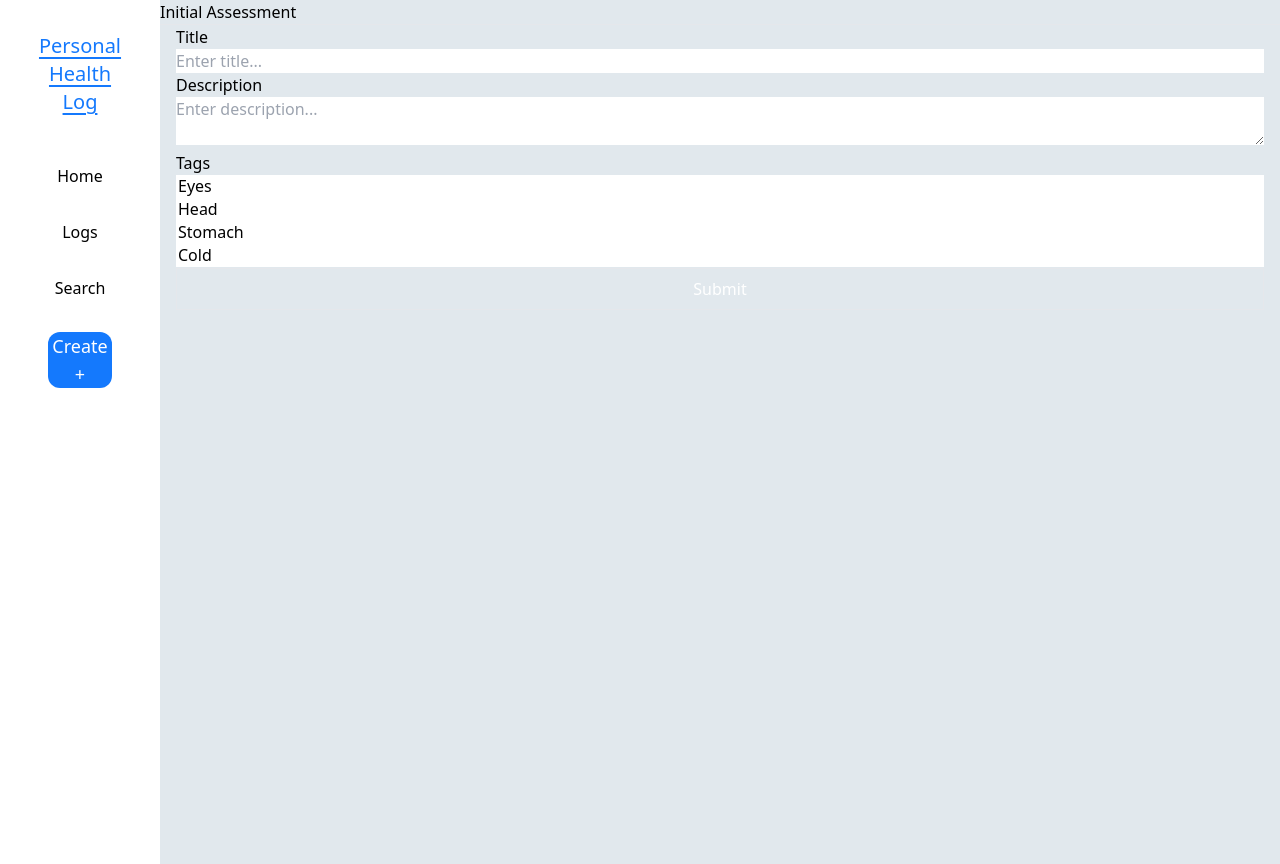
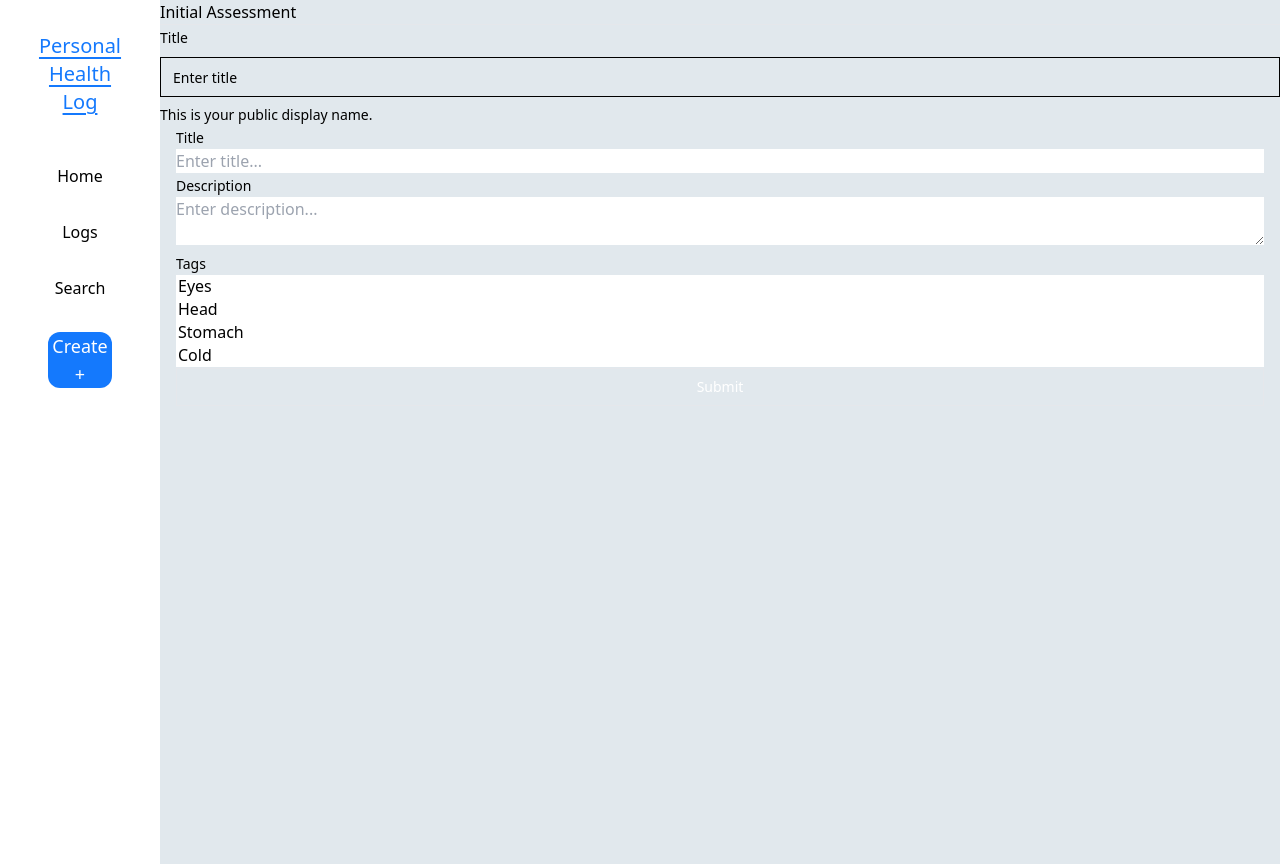
Before and after one commit to JagvirH/personal-health-log-system, a Next.js app: page /Create in a window 1280 px wide. Built offline with nearby package versions, Linux system fonts and the light colour scheme.

Commit message:
fixed css and started using shadcn in the form

```diff
--- a/app/(root)/layout.jsx
+++ b/app/(root)/layout.jsx
@@ -2,6 +2,7 @@ import { Inter } from "next/font/google";
 import "../globals.css";
 import { ClerkProvider } from '@clerk/nextjs'
 import Sidebar from '@/components/layout_design/Sidebar'
+
 
 export default function RootLayout({ children }) {
   return (
--- a/components/Cards/LogCard.jsx
+++ b/components/Cards/LogCard.jsx
@@ -1,5 +1,6 @@
 import React from 'react';
 //import LogCard from '@/components/Cards/LogCard';
+
 
 
 export default async function Sidebar({title, tags, description}) {
--- a/components/forms/createLogForm.tsx
+++ b/components/forms/createLogForm.tsx
@@ -1,11 +1,26 @@
 'use client'
+import '@/app/globals.css'
+import React, { useState } from 'react';
 
-import React, { useState } from 'react';
+import { zodResolver } from "@hookform/resolvers/zod"
+import { useForm } from "react-hook-form"
+import { Button } from "@/components/ui/button"
+import {
+  Form,
+  FormControl,
+  FormDescription,
+  FormField,
+  FormItem,
+  FormLabel,
+  FormMessage,
+} from "@/components/ui/form"
+import { Input } from "@/components/ui/input"
+
+
+import { logForm } from '@/backend/validation/form';
 
 const CreateLogForm = () => {
     const x = 4
-
-
     const [title, setTitle] = useState('');
     const [description, setDescription] = useState('');
 
@@ -16,14 +31,43 @@ const CreateLogForm = () => {
 
     }
 
+    const form = useForm<z.infer<typeof logForm>>({
+        resolver: zodResolver(logForm),
+        defaultValues: {
+          title: "",
+          description: "",
+        },
+      })
+
 
     return (
+
         <div className='p-16'>
             <div className='bg-[#FFFFFF] rounded p-2'>
                 <div className='text-[32px]'>
                     Initial Assessment
                     <hr />
                 </div>
+        <Form {...form}>
+        <form onSubmit={form.handleSubmit(handleSubmit)} className="space-y-8">
+
+
+                <FormField
+                control={form.control}
+                name = 'title'
+                render={({ field }) => (
+                    <FormItem>
+                      <FormLabel>Title</FormLabel>
+                      <FormControl>
+                        <Input placeholder="Enter title" {...field} />
+                      </FormControl>
+                      <FormDescription>
+                        This is your public display name.
+                      </FormDescription>
+                      <FormMessage />
+                    </FormItem>
+                  )}
+                />
 
                 <form className='py-8 px-4' onSubmit={handleSubmit}>
                     <div className='mb-4'>
@@ -67,7 +111,11 @@ const CreateLogForm = () => {
                         Submit
                     </button>
                 </form>
-            </div>
+
+
+        </form>
+        </Form>
+        </div>
         </div>
     )
 }
--- /dev/null
+++ b/components/ui/button.jsx
@@ -0,0 +1,47 @@
+import * as React from "react"
+import { Slot } from "@radix-ui/react-slot"
+import { cva } from "class-variance-authority";
+
+import { cn } from "@/lib/utils"
+
+const buttonVariants = cva(
+  "inline-flex items-center justify-center whitespace-nowrap rounded-md text-sm font-medium ring-offset-background transition-colors focus-visible:outline-none focus-visible:ring-2 focus-visible:ring-ring focus-visible:ring-offset-2 disabled:pointer-events-none disabled:opacity-50",
+  {
+    variants: {
+      variant: {
+        default: "bg-primary text-primary-foreground hover:bg-primary/90",
+        destructive:
+          "bg-destructive text-destructive-foreground hover:bg-destructive/90",
+        outline:
+          "border border-input bg-background hover:bg-accent hover:text-accent-foreground",
+        secondary:
+          "bg-secondary text-secondary-foreground hover:bg-secondary/80",
+        ghost: "hover:bg-accent hover:text-accent-foreground",
+        link: "text-primary underline-offset-4 hover:underline",
+      },
+      size: {
+        default: "h-10 px-4 py-2",
+        sm: "h-9 rounded-md px-3",
+        lg: "h-11 rounded-md px-8",
+        icon: "h-10 w-10",
+      },
+    },
+    defaultVariants: {
+      variant: "default",
+      size: "default",
+    },
+  }
+)
+
+const Button = React.forwardRef(({ className, variant, size, asChild = false, ...props }, ref) => {
+  const Comp = asChild ? Slot : "button"
+  return (
+    (<Comp
+      className={cn(buttonVariants({ variant, size, className }))}
+      ref={ref}
+      {...props} />)
+  );
+})
+Button.displayName = "Button"
+
+export { Button, buttonVariants }
--- /dev/null
+++ b/components/ui/form.jsx
@@ -0,0 +1,133 @@
+import * as React from "react"
+import { Slot } from "@radix-ui/react-slot"
+import { Controller, FormProvider, useFormContext } from "react-hook-form";
+
+import { cn } from "@/lib/utils"
+import { Label } from "@/components/ui/label"
+
+const Form = FormProvider
+
+const FormFieldContext = React.createContext({})
+
+const FormField = (
+  {
+    ...props
+  }
+) => {
+  return (
+    (<FormFieldContext.Provider value={{ name: props.name }}>
+      <Controller {...props} />
+    </FormFieldContext.Provider>)
+  );
+}
+
+const useFormField = () => {
+  const fieldContext = React.useContext(FormFieldContext)
+  const itemContext = React.useContext(FormItemContext)
+  const { getFieldState, formState } = useFormContext()
+
+  const fieldState = getFieldState(fieldContext.name, formState)
+
+  if (!fieldContext) {
+    throw new Error("useFormField should be used within <FormField>")
+  }
+
+  const { id } = itemContext
+
+  return {
+    id,
+    name: fieldContext.name,
+    formItemId: `${id}-form-item`,
+    formDescriptionId: `${id}-form-item-description`,
+    formMessageId: `${id}-form-item-message`,
+    ...fieldState,
+  }
+}
+
+const FormItemContext = React.createContext({})
+
+const FormItem = React.forwardRef(({ className, ...props }, ref) => {
+  const id = React.useId()
+
+  return (
+    (<FormItemContext.Provider value={{ id }}>
+      <div ref={ref} className={cn("space-y-2", className)} {...props} />
+    </FormItemContext.Provider>)
+  );
+})
+FormItem.displayName = "FormItem"
+
+const FormLabel = React.forwardRef(({ className, ...props }, ref) => {
+  const { error, formItemId } = useFormField()
+
+  return (
+    (<Label
+      ref={ref}
+      className={cn(error && "text-destructive", className)}
+      htmlFor={formItemId}
+      {...props} />)
+  );
+})
+FormLabel.displayName = "FormLabel"
+
+const FormControl = React.forwardRef(({ ...props }, ref) => {
+  const { error, formItemId, formDescriptionId, formMessageId } = useFormField()
+
+  return (
+    (<Slot
+      ref={ref}
+      id={formItemId}
+      aria-describedby={
+        !error
+          ? `${formDescriptionId}`
+          : `${formDescriptionId} ${formMessageId}`
+      }
+      aria-invalid={!!error}
+      {...props} />)
+  );
+})
+FormControl.displayName = "FormControl"
+
+const FormDescription = React.forwardRef(({ className, ...props }, ref) => {
+  const { formDescriptionId } = useFormField()
+
+  return (
+    (<p
+      ref={ref}
+      id={formDescriptionId}
+      className={cn("text-sm text-muted-foreground", className)}
+      {...props} />)
+  );
+})
+FormDescription.displayName = "FormDescription"
+
+const FormMessage = React.forwardRef(({ className, children, ...props }, ref) => {
+  const { error, formMessageId } = useFormField()
+  const body = error ? String(error?.message) : children
+
+  if (!body) {
+    return null
+  }
+
+  return (
+    (<p
+      ref={ref}
+      id={formMessageId}
+      className={cn("text-sm font-medium text-destructive", className)}
+      {...props}>
+      {body}
+    </p>)
+  );
+})
+FormMessage.displayName = "FormMessage"
+
+export {
+  useFormField,
+  Form,
+  FormItem,
+  FormLabel,
+  FormControl,
+  FormDescription,
+  FormMessage,
+  FormField,
+}
--- /dev/null
+++ b/components/ui/input.jsx
@@ -0,0 +1,19 @@
+import * as React from "react"
+
+import { cn } from "@/lib/utils"
+
+const Input = React.forwardRef(({ className, type, ...props }, ref) => {
+  return (
+    (<input
+      type={type}
+      className={cn(
+        "flex h-10 w-full rounded-md border border-input bg-background px-3 py-2 text-sm ring-offset-background file:border-0 file:bg-transparent file:text-sm file:font-medium placeholder:text-muted-foreground focus-visible:outline-none focus-visible:ring-2 focus-visible:ring-ring focus-visible:ring-offset-2 disabled:cursor-not-allowed disabled:opacity-50",
+        className
+      )}
+      ref={ref}
+      {...props} />)
+  );
+})
+Input.displayName = "Input"
+
+export { Input }
--- /dev/null
+++ b/components/ui/label.jsx
@@ -0,0 +1,18 @@
+"use client"
+
+import * as React from "react"
+import * as LabelPrimitive from "@radix-ui/react-label"
+import { cva } from "class-variance-authority";
+
+import { cn } from "@/lib/utils"
+
+const labelVariants = cva(
+  "text-sm font-medium leading-none peer-disabled:cursor-not-allowed peer-disabled:opacity-70"
+)
+
+const Label = React.forwardRef(({ className, ...props }, ref) => (
+  <LabelPrimitive.Root ref={ref} className={cn(labelVariants(), className)} {...props} />
+))
+Label.displayName = LabelPrimitive.Root.displayName
+
+export { Label }
--- a/package.json
+++ b/package.json
@@ -10,6 +10,9 @@
   },
   "dependencies": {
     "@clerk/nextjs": "^5.0.3",
+    "@hookform/resolvers": "^3.3.4",
+    "@radix-ui/react-label": "^2.0.2",
+    "@radix-ui/react-slot": "^1.0.2",
     "class-variance-authority": "^0.7.0",
     "clsx": "^2.1.1",
     "lucide-react": "^0.378.0",
@@ -17,6 +20,7 @@
     "next": "14.2.3",
     "react": "^18",
     "react-dom": "^18",
+    "react-hook-form": "^7.51.4",
     "tailwind-merge": "^2.3.0",
     "tailwindcss-animate": "^1.0.7",
     "zod": "^3.23.8"
```
Also changed, not shown: 2 other files (tests, documents, lock files or other folders).
